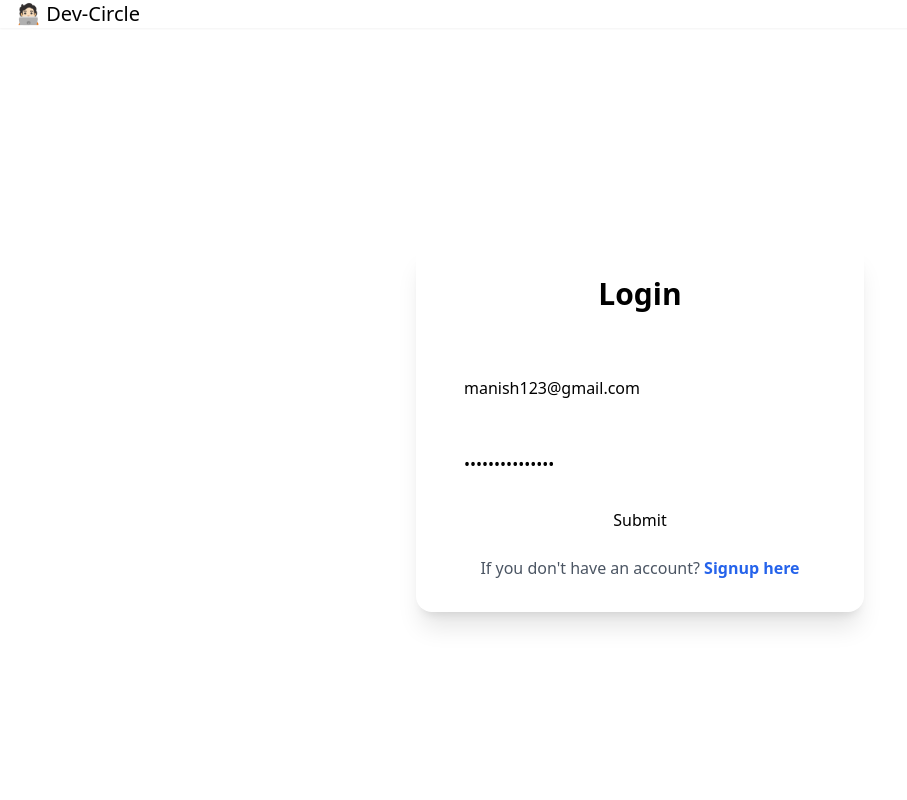
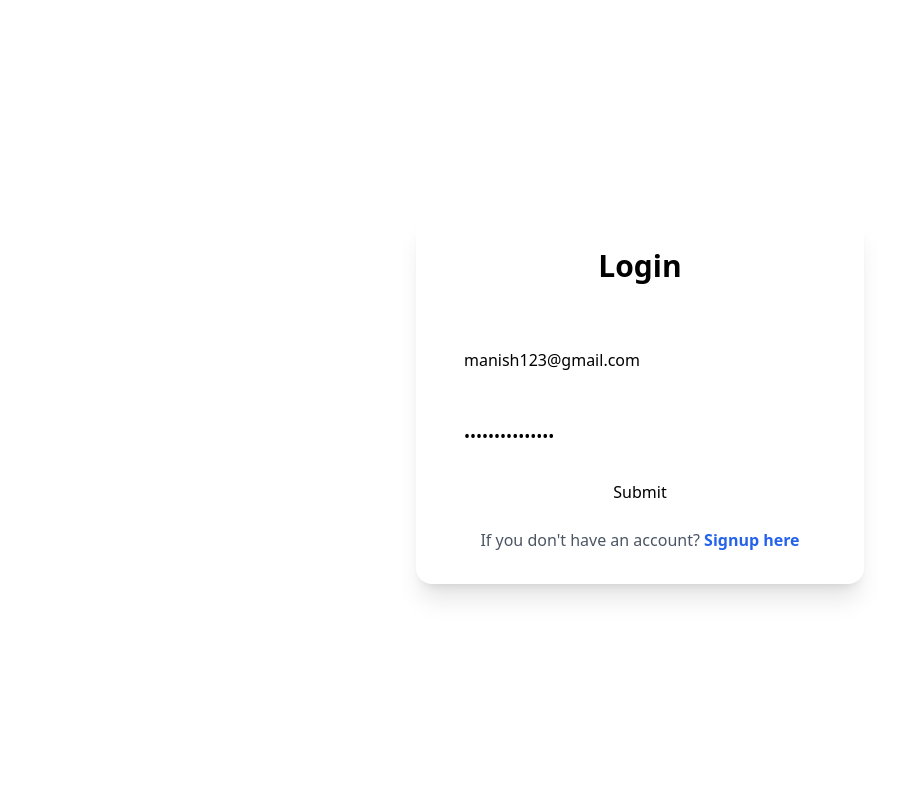
Before and after one commit to Manish-dev3490/devCircle-Web, a React (Vite) app: page /login in a window 1280 px wide. Shown: the top 800 px of the page, without its empty margins (0-907 px from the left). Built offline with nearby package versions, Linux system fonts and the light colour scheme; no server answers.

Commit message:
small issue resolved

```diff
--- a/src/components/Login.jsx
+++ b/src/components/Login.jsx
@@ -3,7 +3,7 @@ import axios from "axios";
 import dataValidation from "../utils/validation";
 import { useDispatch } from "react-redux";
 import { addUser } from '../utils/userSlice'
-import { useNavigate } from 'react-router-dom'
+import { Link, useNavigate } from 'react-router-dom'
 import { BASE_URL } from "../utils/constant";
 
 const Login = () => {
@@ -113,9 +113,11 @@ const Login = () => {
         {/* Signup Link */}
         <p className="text-center mt-6 text-gray-600">
           If you don't have an account?{" "}
-          <span className="text-blue-600 font-semibold cursor-pointer hover:underline">
+          <Link to='/signup'>
+          <span  className="text-blue-600 font-semibold cursor-pointer hover:underline">
             Signup here
           </span>
+          </Link>
         </p>
       </div>
     </div>
--- a/src/components/NavBar.jsx
+++ b/src/components/NavBar.jsx
@@ -29,9 +29,9 @@ function NavBar() {
 
             {/* Left Side */}
             <div className="flex-1">
-                <Link to='/' className="btn btn-ghost text-xl">
+                {userInformation && <Link to='/' className="btn btn-ghost text-xl">
                     🧑🏻‍💻 Dev-Circle
-                </Link >
+                </Link >}
             </div>
 
             {/* Right Side */}
```
